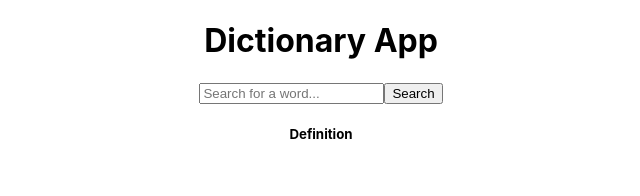
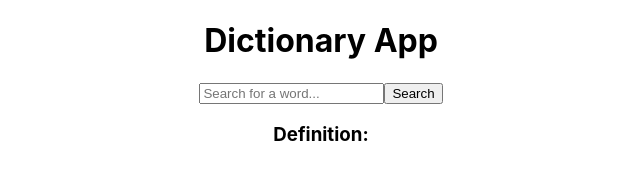
Before and after one commit to VedPrakash-cloud/xdictionary, a React (Create React App) app: page / in a window 1280 px wide. Shown: the top 196 px of the page, without its empty margins (319-959 px from the left). Built offline with nearby package versions, Linux system fonts and the light colour scheme.

Commit message:
bug fixes

```diff
--- a/src/App.js
+++ b/src/App.js
@@ -23,23 +23,23 @@ function App() {
 
     const handleClick = ()=>{
       const findMeaning = Dictionary.find(
-        (text=> text.word.toLowerCase() === search.toLowerCase())
+        (text=> text.word === search)
       )
 
       if(findMeaning){
         setMeaning(`${findMeaning.meaning}`)
       }else{
-        setMeaning(`Word not found in the dictionary`)
+        setMeaning("Word not found in the dictionary.")
       }
     }
 
   return (
     <div className="App">
       <h1>Dictionary App</h1>
-      <input value={search} onChange={handleSearch} placeholder='Search for a word...'/>
+      <input type='text' value={search} onChange={handleSearch} placeholder='Search for a word...'/>
       <button type='submit' onClick={handleClick}>Search</button>
-      <h5>Definition</h5>
-      {meaning}
+      <h3>Definition:</h3>
+      <p>{meaning}</p>
     </div>
   );
 }
```
